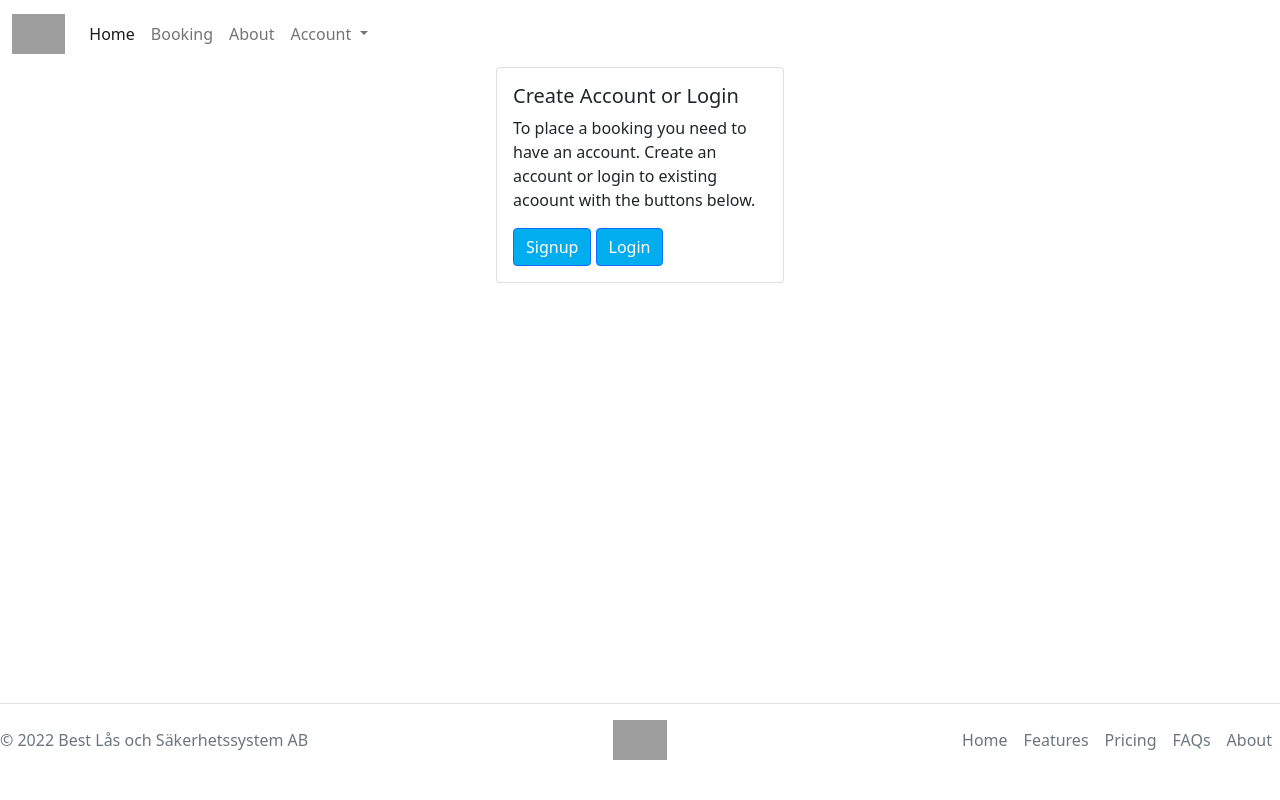
After one commit to spangen87/locksmith-booking, a Django app: page /edit_booking/1 in a window 1280 px wide. The commit adds this page. Run offline with Django 3.2, Linux system fonts and the light colour scheme; tables that the repository leaves empty hold one stand-in row (values such as "Sample post"); some libraries are stand-ins or nearby versions; grey boxes are pictures that could not be loaded.

Commit message:
Add possibility to edit a booking

```diff
--- a/booking/views.py
+++ b/booking/views.py
@@ -34,3 +34,17 @@ def delete_booking(request, booking_id):
     booking = get_object_or_404(PlaceBooking, id=booking_id)
     booking.delete()
     return render(request, 'booking/my_account.html')
+
+
+def edit_booking(request, booking_id):
+    booking = get_object_or_404(PlaceBooking, id=booking_id)
+    if request.method == 'POST':
+        form = BookingForm(request.POST, instance=booking)
+        if form.is_valid():
+            form.save()
+            return render(request, 'booking/my_account.html')
+    form = BookingForm(instance=booking)
+    context = {
+            'form': form
+        }
+    return render(request, 'booking/edit_booking.html', context)
--- a/locksmith_booking/urls.py
+++ b/locksmith_booking/urls.py
@@ -23,5 +23,6 @@ urlpatterns = [
     path('place_booking', views.place_booking, name='place_booking'),
     path('accounts/', include('allauth.urls')),
     path('my_account', views.view_booking, name='my_account'),
-    path('delete/<booking_id>', views.delete_booking, name='delete')
+    path('delete/<booking_id>', views.delete_booking, name='delete'),
+    path('edit_booking/<booking_id>', views.edit_booking, name='edit')
 ]
--- /dev/null
+++ b/templates/booking/edit_booking.html
@@ -0,0 +1,29 @@
+{% extends "booking/base.html" %}
+{% load crispy_forms_tags %}
+
+{% block content %}
+
+<div class="row">
+    <div class="col-md-4 mx-auto">
+        {% if user.is_authenticated %}
+        <h3>Edit your booking</h3>
+        <form method="post" style="margin-top: 1.3em;">
+            {{ form | crispy }}
+            {% csrf_token %}
+            <button type="submit" class="btn btn-primary btn-signup btn-lg">Update</button>
+        </form>
+        {% else %}
+        <div class="card mx-auto" style="width: 18rem;">
+            <div class="card-body">
+              <h5 class="card-title">Create Account or Login</h5>
+              <p class="card-text">To place a booking you need to have an account. Create an account or login to existing acoount with the buttons below.</p>
+              <a href="{% url 'account_signup' %}" class="btn btn-primary">Signup</a>
+              <a href="{% url 'account_login' %}" class="btn btn-primary">Login</a>
+            </div>
+          </div>
+        {% endif %}
+    </div>
+</div>
+
+
+{% endblock %}
--- a/templates/booking/my_account.html
+++ b/templates/booking/my_account.html
@@ -51,7 +51,7 @@
             <p class="text-warning"><strong>Pendning</strong></p>
             {% endif %}
           </div>
-          <a href="#" class="btn btn-primary">Change</a>
+          <a href="/edit_booking/{{ booking.id }}" class="btn btn-primary">Change</a>
           <a href="/delete/{{ booking.id }}" class="btn btn-danger">Cancel</a>
         </div>
       </div>
```
